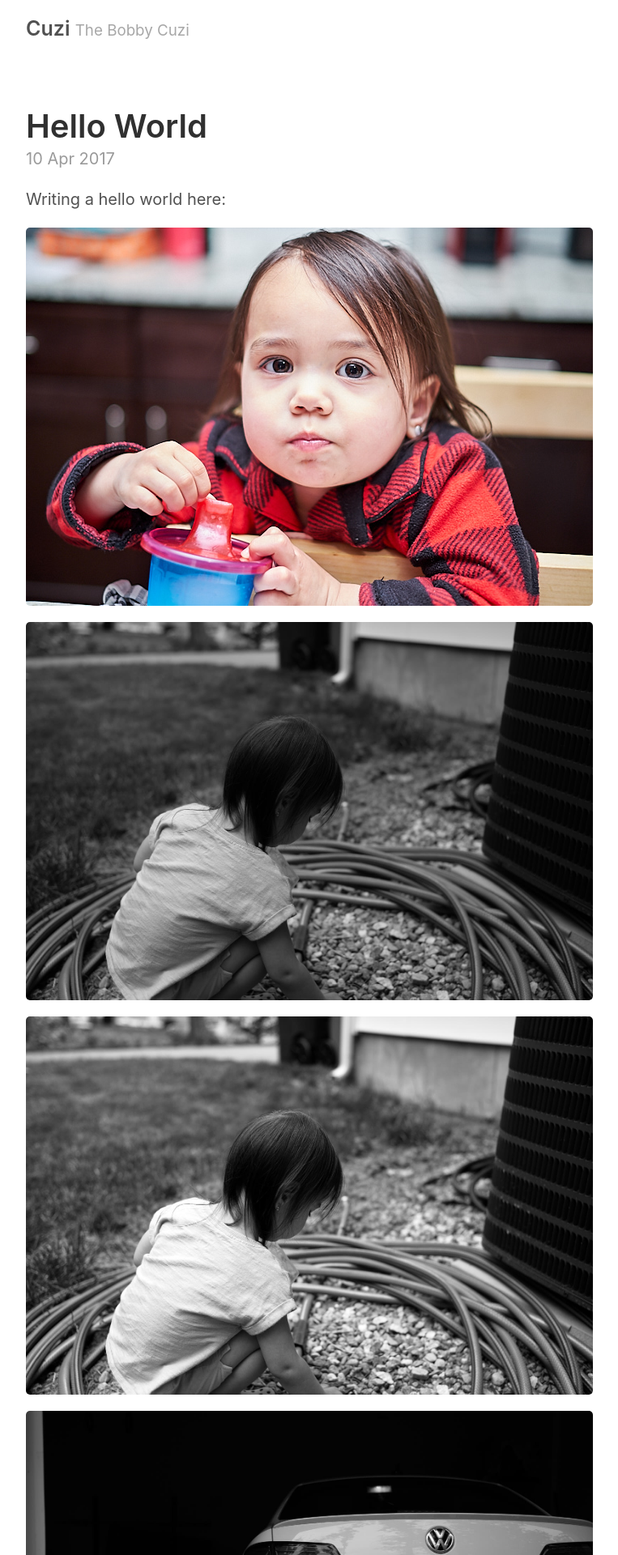
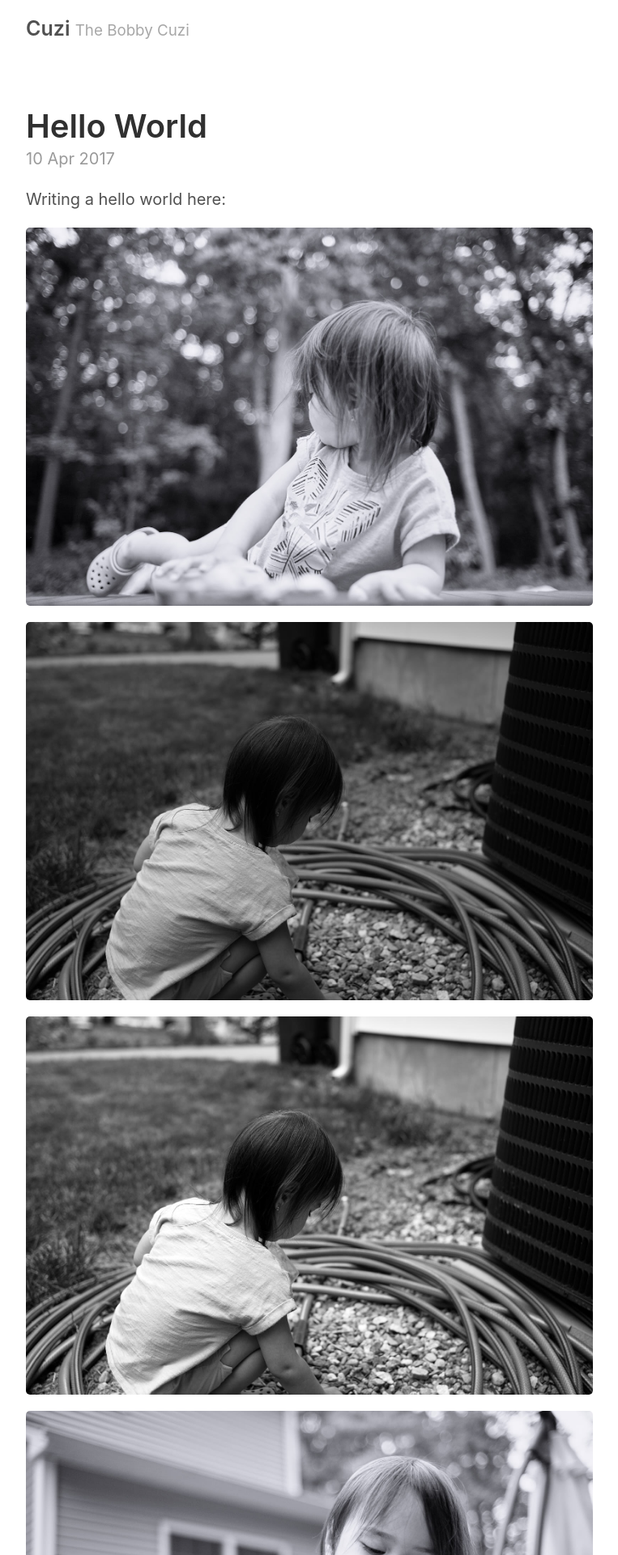
Before and after one commit to bobcuzi/bobcuzi.github.io, a Jekyll site: the page built from _posts/2017-04-10-Hello-World.md, in a window 1280 px wide. Shown: the top 1920 px of the page at 81% size, without its empty margins (258-1021 px from the left). Built offline with Jekyll 4.4.1, drawn with Linux system fonts in a browser that asks for light colours.

Commit message:
more pics from windows now

```diff
--- a/_posts/2017-04-10-Hello-World.md
+++ b/_posts/2017-04-10-Hello-World.md
@@ -5,12 +5,12 @@ title: Hello World
 
 Writing a hello world here:
 
-![Mila]({{ "/assets/Mila_700_sharpened.jpg" | absolute_url }})
+![Mila]({{ "/assets/bobby.jpg" | absolute_url }})
 
 ![Mila's]({{ "/assets/Mila.jpg" | absolute_url }})
 
 ![Mila's]({{ "/assets/Mila_other.jpg" | absolute_url }})
 
-![Mila's]({{ "/assets/car.jpg" | absolute_url }})
+![Mila's]({{ "/assets/bob.jpg" | absolute_url }})
 
 End of post
```
Also changed, not shown: assets/bob.jpg (added), assets/bobby.jpg (added).
